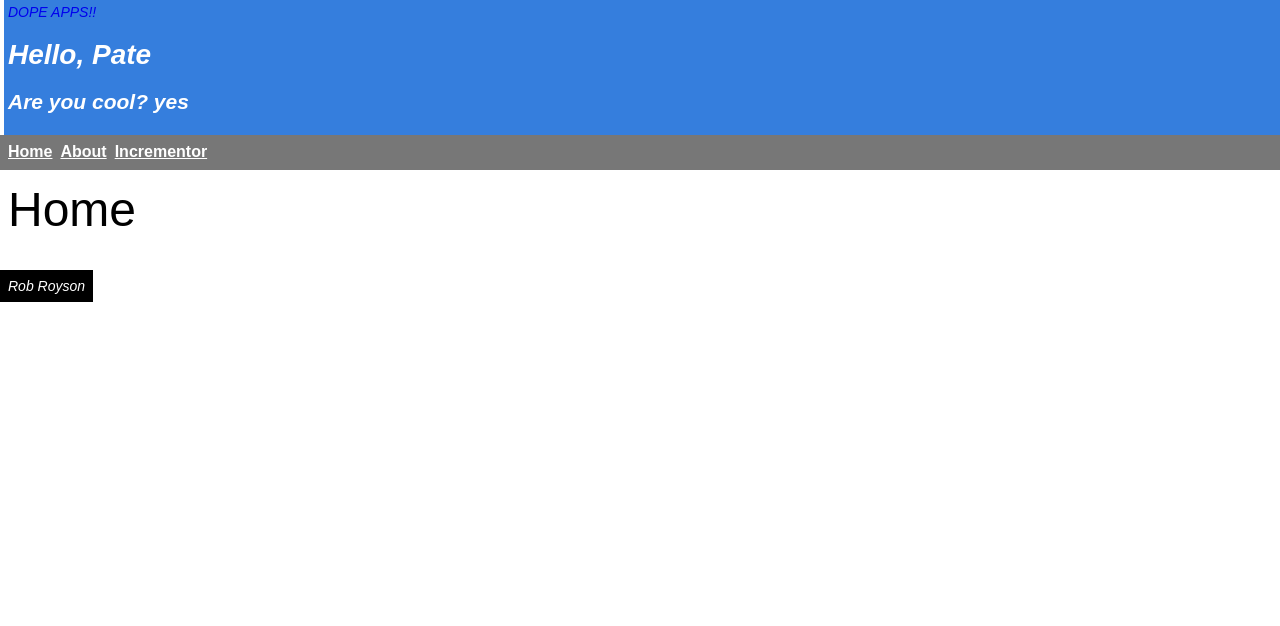
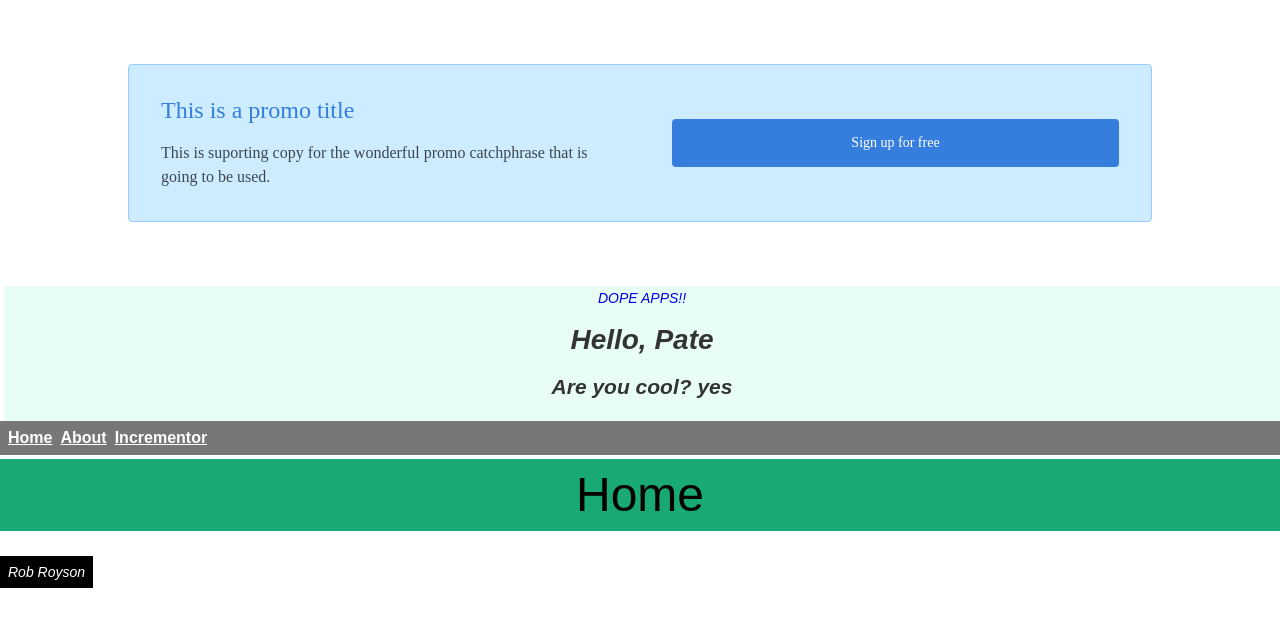
Before and after one commit to rroyson/hello-incrementor, a React (Create React App) app: page / in a window 1280 px wide. Shown: the top 626 px of the page. Built offline with nearby package versions, Linux system fonts and the light colour scheme.

Commit message:
added banner

```diff
--- a/src/components/title.js
+++ b/src/components/title.js
@@ -8,4 +8,4 @@ export default Title
 */
 
 export default props =>
-  <h1 className="pa2 mt1 avenir f1 fw2">{props.children}</h1>
+  <h1 className="mt1 pa2 tc bg-green avenir f1 fw2">{props.children}</h1>
--- /dev/null
+++ b/src/containers/banner.js
@@ -0,0 +1,42 @@
+import React from 'react'
+
+class Banner extends React.Component {
+  constructor(props) {
+    super(props)
+
+    let initialState = { msg: 'Hello', severity: 1 }
+    console.log(`initializing state! ${JSON.stringify(initialState, null, 2)}`)
+
+    this.state = initialState
+  }
+  render() {
+    console.log('I just Rendered', JSON.stringify(this.state, null, 2))
+    return (
+      <section className="ph3 ph5-ns pv5">
+        <article className="mw8 center br2 ba b--light-blue bg-lightest-blue">
+          <div className="dt-ns dt--fixed-ns w-100">
+            <div className="pa3 pa4-ns dtc-ns v-mid">
+              <div>
+                <h2 className="fw4 blue mt0 mb3">This is a promo title </h2>
+                <p className="black-70 measure lh-copy mv0">
+                  This is suporting copy for the wonderful promo catchphrase
+                  that is going to be used.
+                </p>
+              </div>
+            </div>
+            <div className="pa3 pa4-ns dtc-ns v-mid">
+              <a
+                href="#"
+                className="no-underline f6 tc db w-100 pv3 bg-animate bg-blue hover-bg-dark-blue white br2"
+              >
+                Sign up for free
+              </a>
+            </div>
+          </div>
+        </article>
+      </section>
+    )
+  }
+}
+
+export default Banner
--- a/src/containers/header.js
+++ b/src/containers/header.js
@@ -4,7 +4,7 @@ import Hello from './hello'
 
 export default props => {
   return (
-    <div className="pa1 bg-blue ml1 white f6 fw1 i link avenir">
+    <div className="pa1 tc ml1 dark-gray bg-washed-green  f6 fw1 i link avenir">
       <a className="link" href="https://github.com/rroyson">
         DOPE APPS!!
       </a>
--- a/src/containers/incr.js
+++ b/src/containers/incr.js
@@ -35,7 +35,7 @@ class Incr extends React.Component {
   render() {
     console.log(`RENDER! ${JSON.stringify(this.state, null, 2)}`)
     return (
-      <div className="pb4 pt1 bg-washed-green avenir">
+      <div className="pb4 tc pt1 bg-washed-green avenir">
         <h1>Total: {this.state.total}</h1>
         <h2>Odd : {this.state.isOdd === 1 ? 'True' : 'False'}</h2>
         <button
--- a/src/pages/home.js
+++ b/src/pages/home.js
@@ -3,10 +3,12 @@ import Nav from '../containers/nav'
 import Title from '../components/title'
 import Footer from '../containers/footer'
 import Header from '../containers/header'
+import Banner from '../containers/banner'
 
 const Home = props => {
   return (
     <div className="bold">
+      <Banner />
       <Header />
       <Nav />
       <Title>Home</Title>
```
